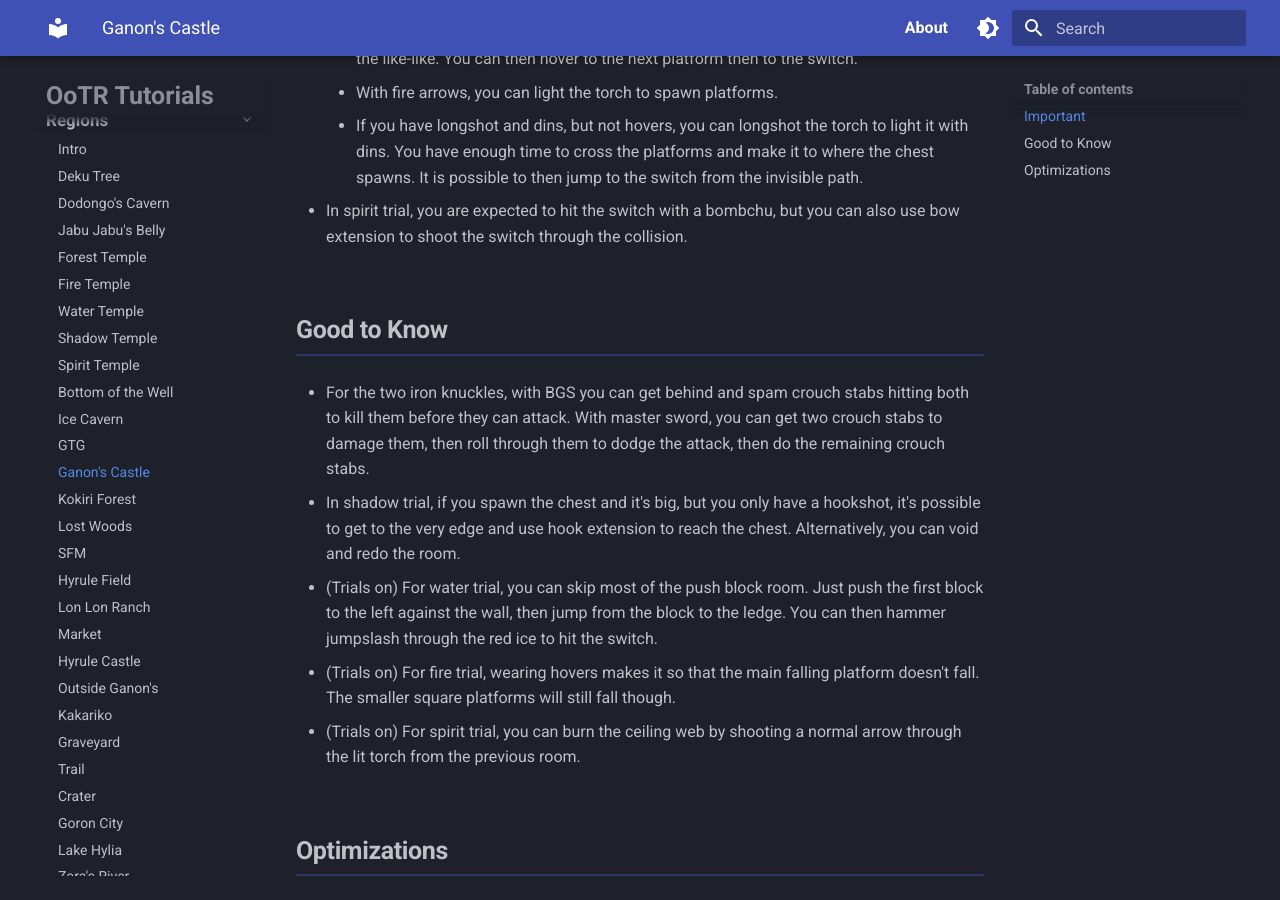
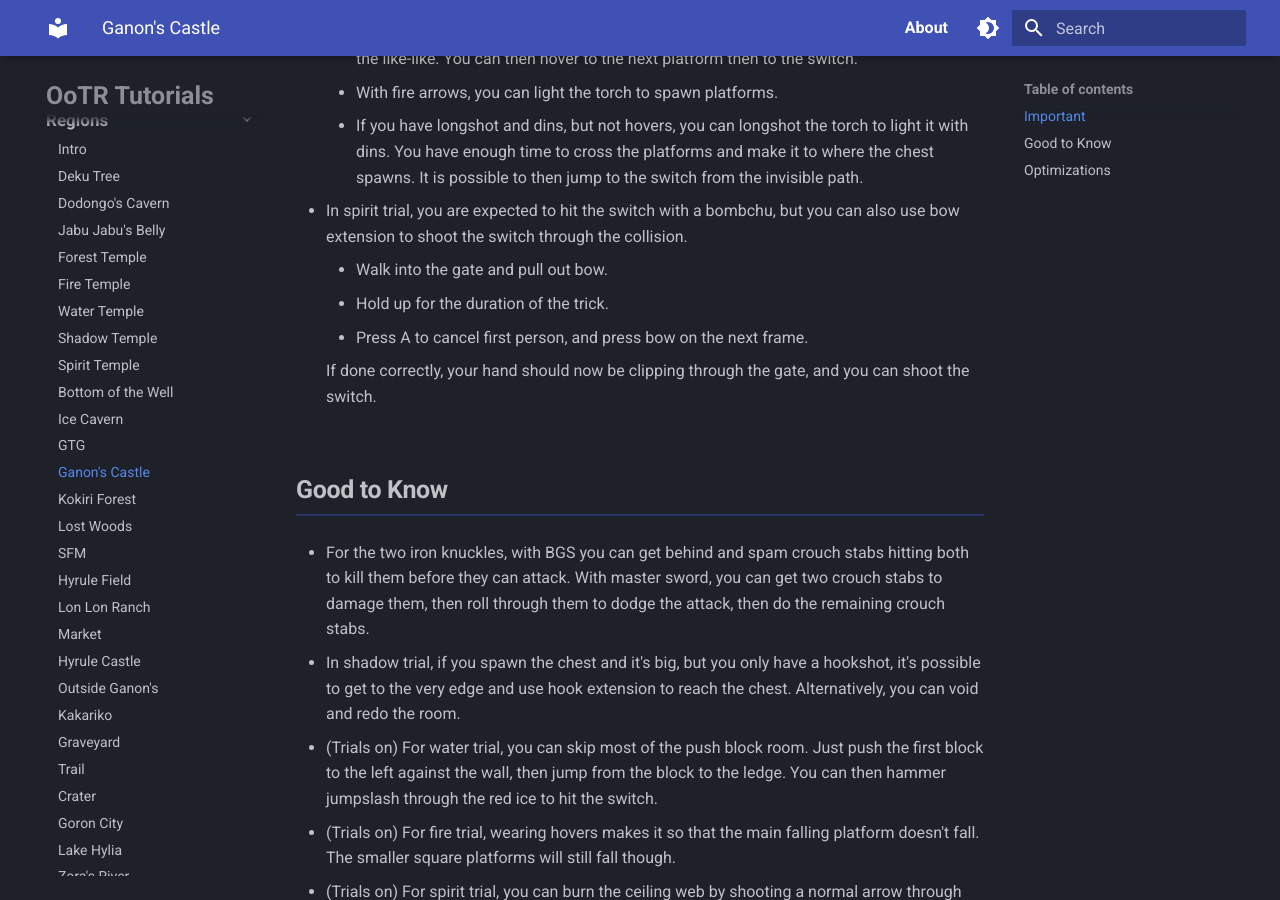
Before and after one commit to flee135/OoTR-Tutorials, an MkDocs documentation site: the page built from docs/regions/ganons.md, in a window 1280 px wide and 900 px high, scrolled down 327 px. Built offline with MkDocs 1.6.1 and Material for MkDocs 9.7.7, drawn with Linux system fonts in a browser that asks for light colours.

Commit message:
bow extension

```diff
--- a/docs/regions/ganons.md
+++ b/docs/regions/ganons.md
@@ -10,6 +10,11 @@
     - If you have longshot and dins, but not hovers, you can longshot the torch to light it with dins. You have enough time to cross the platforms and make it to where the chest spawns. It is possible to then jump to the switch from the invisible path.
 
 - In spirit trial, you are expected to hit the switch with a bombchu, but you can also use bow extension to shoot the switch through the collision.
+    - Walk into the gate and pull out bow.
+    - Hold up for the duration of the trick.
+    - Press A to cancel first person, and press bow on the next frame.
+
+    If done correctly, your hand should now be clipping through the gate, and you can shoot the switch.
 
 ## Good to Know
 
```
